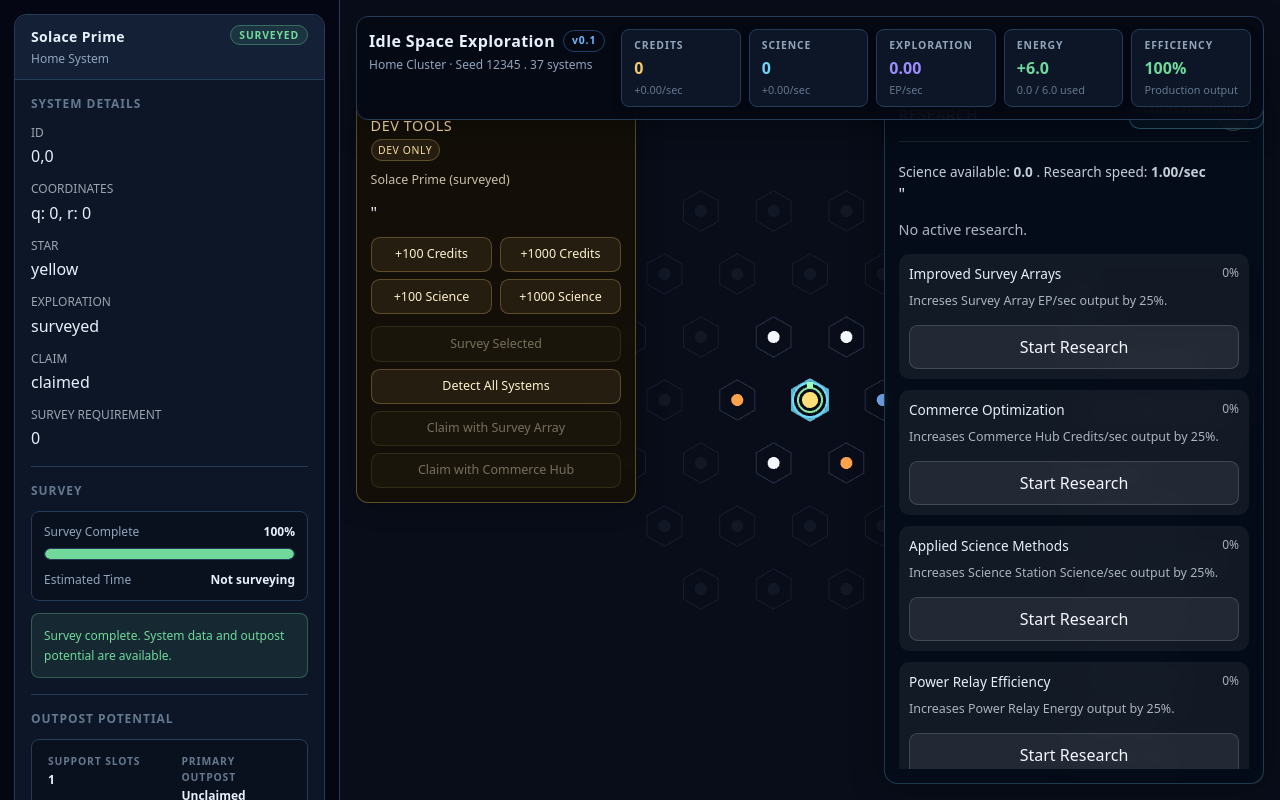
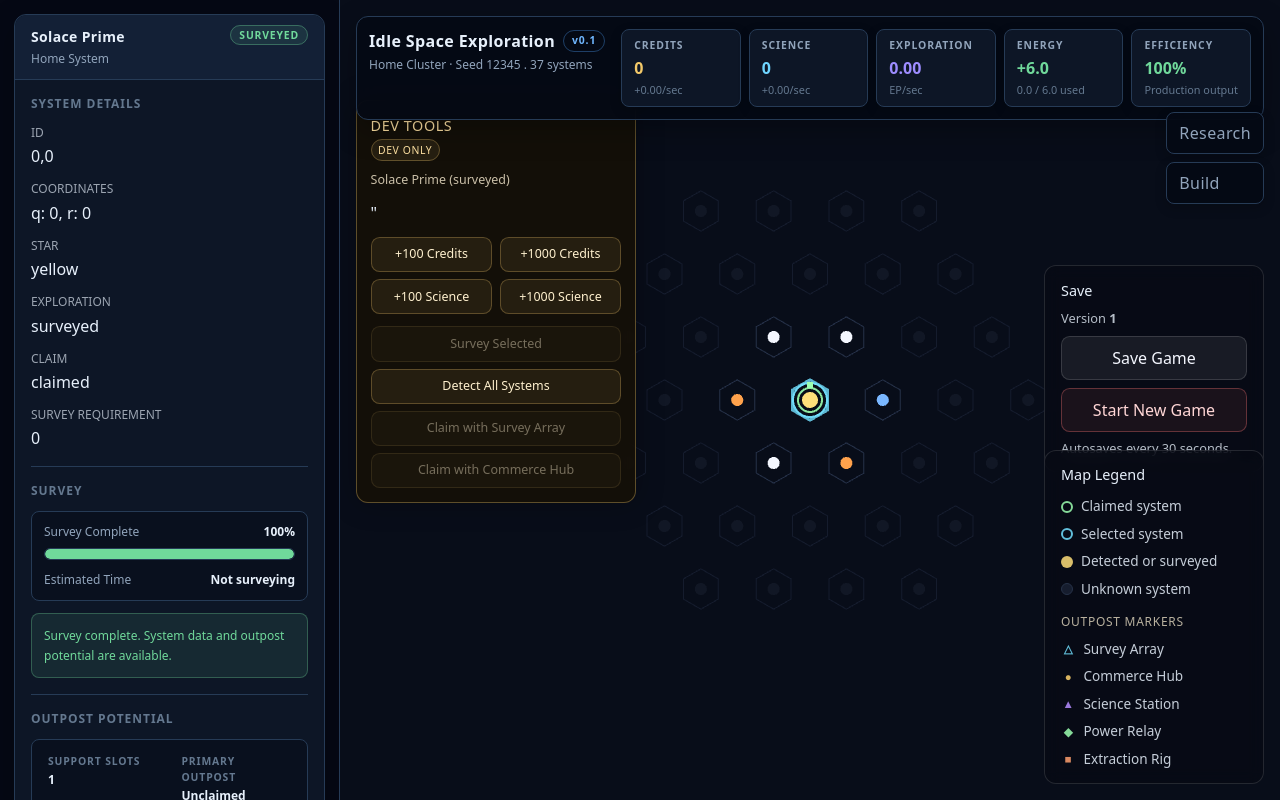
Before and after one commit to michael-speer87/idle-space-exploration, a React (Vite) app: page / in a window 1280 px wide. Built offline with nearby package versions, Linux system fonts and the light colour scheme.

Commit message:
Wire mission workspace navigation

```diff
--- a/src/App.tsx
+++ b/src/App.tsx
@@ -24,10 +24,12 @@ import { getRunObjectiveProgress } from "./game/systems/progressionSystem";
 import { getInfluenceResetPreview } from "./game/systems/influenceSystem";
 import { RunStatsPanel } from "./components/RunStatsPanel";
 import { getRunStatsSummary } from "./game/systems/runStatsSystem";
-import { ResearchDrawer } from "./components/ResearchDrawer";
 import { DevAdminPanel } from "./components/DevAdminPanel";
+import { MissionWorkspace } from "./components/ui/MissionWorkspace";
 
 const GAME_VERSION_LABEL = "v0.1";
+
+type MissionWorkspaceId = "research" | "build";
 
 function App() {
   return (
@@ -47,7 +49,9 @@ function GameScreen() {
   const runObjectiveProgress = getRunObjectiveProgress(gameState);
   const influenceResetPreview = getInfluenceResetPreview(gameState);
   const runStatsSummary = getRunStatsSummary(gameState);
-  const [isResearchDrawerOpen, setIsResearchDrawerOpen] = useState(true);
+
+  const [activeWorkspace, setActiveWorkspace] =
+    useState<MissionWorkspaceId | null>(null);
 
   const selectedSystem = gameState.selectedSystemId
     ? gameState.map.systemsById[gameState.selectedSystemId]
@@ -186,8 +190,17 @@ function GameScreen() {
     });
   }, [dispatch, selectedSystem]);
 
-  const handleToggleResearchDrawer = useCallback(() => {
-    setIsResearchDrawerOpen((current) => !current);
+  const handleOpenWorkspace = useCallback(
+    (workspaceId: MissionWorkspaceId) => {
+      setActiveWorkspace((current) =>
+        current === workspaceId ? null : workspaceId,
+      );
+    },
+    [],
+  )
+
+  const handleCloseWorkspace = useCallback(() => {
+    setActiveWorkspace(null);
   }, []);
 
   useEffect(() => {
@@ -276,9 +289,32 @@ function GameScreen() {
           />
         </header>
 
-        <ResearchDrawer
-          isOpen={isResearchDrawerOpen}
-          onToggle={handleToggleResearchDrawer}
+        <nav className={`
+          absolute top-28 z-30
+          grid gap-2
+          trasition-[right] duration-200
+          ${activeWorkspace === null ? "right-4" : "right-[396px]"}
+        `}
+        >
+          <WorkspaceLauncher
+            label="Research"
+            isActive={activeWorkspace === "research"}
+            onClick={() => handleOpenWorkspace("research")}
+          />
+
+          <WorkspaceLauncher
+            label="Build"
+            isActive={activeWorkspace === "build"}
+            onClick={() => handleOpenWorkspace("build")}
+          />
+        </nav>
+
+        {activeWorkspace === "research" && (
+          <div className="absolute inset-y-0 right-0 z-20">
+            <MissionWorkspace
+              title="Research"
+              subtitle="GRaD Scientific Directorate"
+              onClose={handleCloseWorkspace}
             >
               <ResearchPanel
                 research={gameState.research}
@@ -287,7 +323,24 @@ function GameScreen() {
                 researchSpeedPerSecond={rates.researchSpeedPerSecond}
                 onStartResearch={handleStartResearch}
               />
-        </ResearchDrawer>
+            </MissionWorkspace>
+          </div>
+        )}
+
+        {activeWorkspace === "build" && (
+          <div className="absolute inset-y-0 right-0 z-20">
+            <MissionWorkspace
+              title="Build"
+              subtitle={selectedSystem?.name ?? "No system selected"}
+              onClose={handleCloseWorkspace}
+            >
+              <BuildWorkspacePlaceholder
+                hasSelectedSystem={selectedSystem !== null}
+                selectedSystemName={selectedSystem?.name ?? null}
+              />
+            </MissionWorkspace>
+          </div>
+        )}
 
         <SaveControls
           gameState={gameState}
@@ -309,6 +362,91 @@ function GameScreen() {
   );
 }
 
+type WorkspaceLauncherProps = {
+  label: string;
+  isActive: boolean;
+  onClick: () => void;
+};
+
+function WorkspaceLauncher({
+  label,
+  isActive,
+  onClick,
+}: WorkspaceLauncherProps) {
+  return (
+    <button
+      className={`
+        min-w-24 rounded-control border
+        px-3 py-2 text-left
+        text-xs font-semibold tracking-wide
+        shadow-control
+        backdrop-blur-md
+        transition-colors
+        focus-visible:outline-2
+        focus-visible:outline-offset-2
+        focus-visible:outline-ise-accent
+        ${
+          isActive
+            ? `
+                border-ise-accent/50
+                bg-ise-accent-muted
+                text-ise-accent-hover
+              `
+            : `
+                border-ise-border
+                bg-ise-void/90
+                text-ise-text-muted
+                hover:border-ise-border-strong
+                hover:bg-ise-surface-hover
+                hover:text-ise-text
+              `
+        }
+      `}
+      type="button"
+      aria-pressed={isActive}
+      onClick={onClick}
+    >
+      {label}
+    </button>
+  );
+}
+
+type BuildWorkspacePlaceholderProps = {
+  hasSelectedSystem: boolean;
+  selectedSystemName: string | null;
+};
+
+function BuildWorkspacePlaceholder({
+  hasSelectedSystem,
+  selectedSystemName,
+}: BuildWorkspacePlaceholderProps) {
+  return (
+    <div className="grid gap-4">
+      <div
+        className="
+          rounded-panel border border-dashed border-ise-border
+          bg-ise-surface p-5 text-center
+        "
+      >
+        <h3 className="m-0 text-sm font-semibold text-ise-text">
+          Build Workspace
+        </h3>
+
+        <p className="mt-2 mb-0 text-xs leading-relaxed text-ise-text-muted">
+          {hasSelectedSystem
+            ? `Construction controls for ${selectedSystemName} will move here in a future UI milestone.`
+            : "Select a surveyed system to inspect its future construction options."}
+        </p>
+      </div>
+
+      <p className="m-0 text-xs leading-relaxed text-ise-text-subtle">
+        Outpost claim, upgrade, and replacement controls remain in Selected
+        System until the Build workspace migration is complete.
+      </p>
+    </div>
+  );
+}
+
 function formatOutputBonus(multiplier: number): string {
   const bonusPercent = Math.round((multiplier - 1) * 100);
 
--- a/src/index.css
+++ b/src/index.css
@@ -330,139 +330,6 @@ dd {
   background: rgba(255, 120, 120, 0.14);
 }
 
-.research-drawer-toggle {
-  position: absolute;
-  z-index: 4;
-  top: 5.25rem;
-  right: 1rem;
-  padding: 0.6rem 0.8rem;
-  border: 1px solid rgba(114, 224, 255, 0.35);
-  border-radius: 0.65rem;
-  background: rgba(8, 22, 38, 0.88);
-  color: #dff8ff;
-}
-
-.research-drawer {
-  position: absolute;
-  z-index: 3;
-  top: 5.25rem;
-  right: 1rem;
-  bottom: 1rem;
-  width: 380px;
-  display: grid;
-  grid-template-rows: auto minmax(0, 1fr);
-  gap: 0.75rem;
-  padding: 0.85rem;
-  border: 1px solid rgba(114, 224, 255, 0.22);
-  border-radius: 0.85rem;
-  background: rgba(5, 13, 25, 0.92);
-  backdrop-filter: blur(10px);
-  box-shadow: 0 0 32px rgba(0, 0, 0, 0.35);
-  transform: translateX(calc(100% + 2rem));
-  transition: transform 180ms ease-out;
-}
-
-.research-drawer-open {
-  transform: translateX(0);
-}
-
-.research-drawer-header {
-  display: flex;
-  align-items: center;
-  justify-content: space-between;
-  gap: 1rem;
-  padding-bottom: 0.65rem;
-  border-bottom: 1px solid rgba(255, 255, 255, 0.1);
-}
-
-.research-drawer-header h2 {
-  margin: 0;
-  font-size: 0.95rem;
-  letter-spacing: 0.04em;
-  text-transform: uppercase;
-}
-
-.research-drawer-header button {
-  width: 2rem;
-  height: 2rem;
-  border: 1px solid rgba(255, 255, 255, 0.14);
-  border-radius: 999px;
-  background: rgba(255, 255, 255, 0.06);
-  color: #f4f7ff;
-}
-
-
-/* Test CSS */
-
-.research-drawer-toggle {
-  position: absolute;
-  z-index: 5;
-  top: 5.25rem;
-  right: 1rem;
-  padding: 0.6rem 0.8rem;
-  border: 1px solid rgba(114, 224, 255, 0.35);
-  border-radius: 0.65rem;
-  background: rgba(8, 22, 38, 0.88);
-  color: #dff8ff;
-}
-
-.research-drawer {
-  position: absolute;
-  z-index: 4;
-  top: 5.25rem;
-  right: 1rem;
-  bottom: 1rem;
-  width: 380px;
-  display: grid;
-  grid-template-rows: auto minmax(0, 1fr);
-  gap: 0.75rem;
-  padding: 0.85rem;
-  overflow: hidden;
-  border: 1px solid rgba(114, 224, 255, 0.22);
-  border-radius: 0.85rem;
-  background: rgba(5, 13, 25, 0.92);
-  backdrop-filter: blur(10px);
-  box-shadow: 0 0 32px rgba(0, 0, 0, 0.35);
-  transform: translateX(calc(100% + 2rem));
-  pointer-events: none;
-  transition: transform 180ms ease-out;
-}
-
-.research-drawer-open {
-  transform: translateX(0);
-  pointer-events: auto;
-}
-
-.research-drawer-header {
-  display: flex;
-  align-items: center;
-  justify-content: space-between;
-  gap: 1rem;
-  padding-bottom: 0.65rem;
-  border-bottom: 1px solid rgba(255, 255, 255, 0.1);
-}
-
-.research-drawer-header h2 {
-  margin: 0;
-  font-size: 0.95rem;
-  letter-spacing: 0.04em;
-  text-transform: uppercase;
-}
-
-.research-drawer-header button {
-  width: 2rem;
-  height: 2rem;
-  border: 1px solid rgba(255, 255, 255, 0.14);
-  border-radius: 999px;
-  background: rgba(255, 255, 255, 0.06);
-  color: #f4f7ff;
-}
-
-.research-drawer-body {
-  min-height: 0;
-  overflow: auto;
-}
-
 /* Dev Panel CSS */
 .dev-admin-panel {
   position: absolute;
```
Lines whose indentation alone changed are shown as unchanged.
